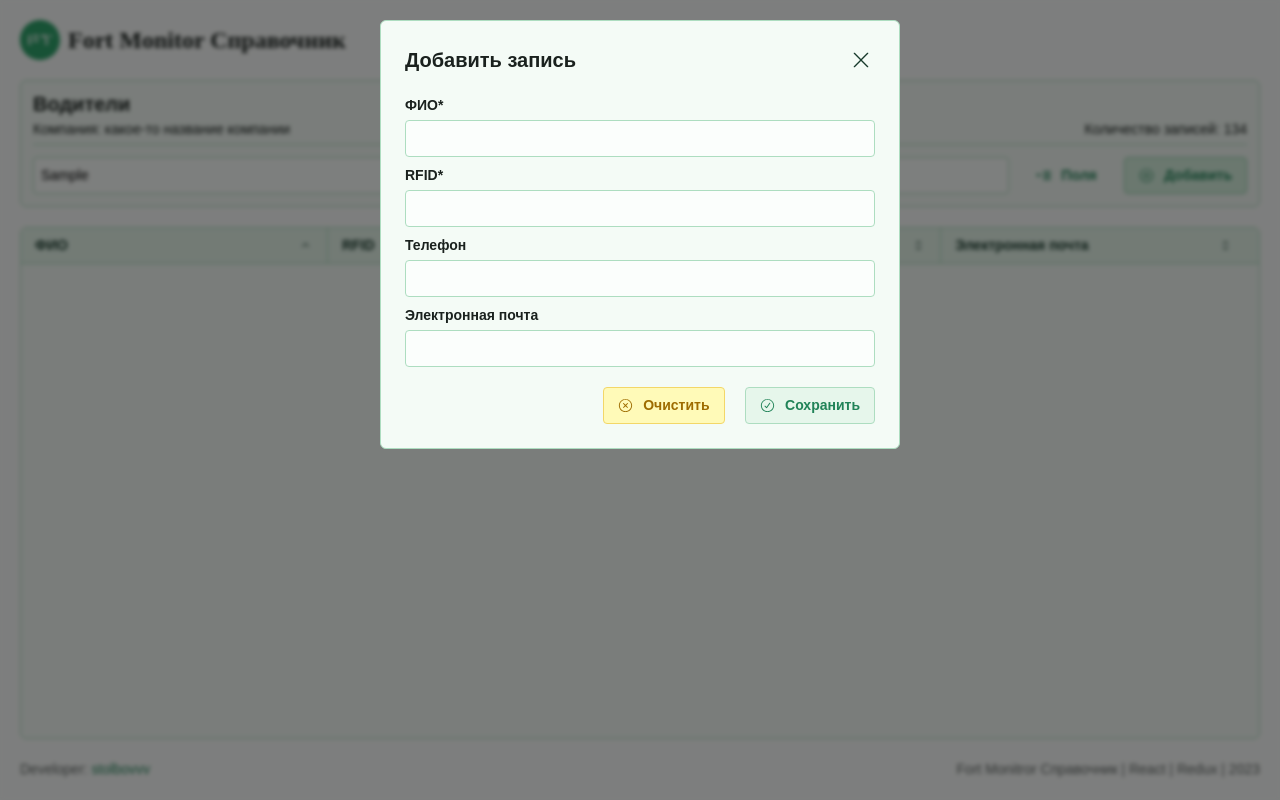
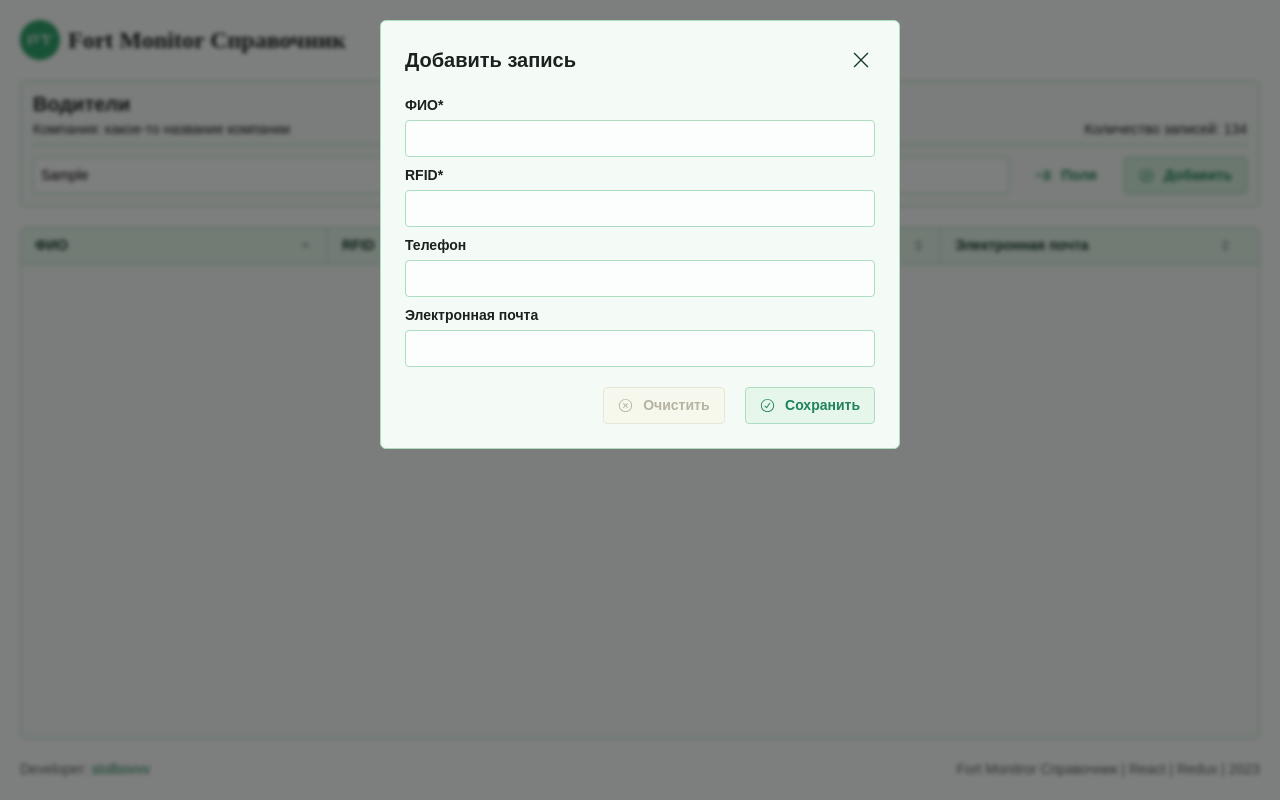
Before and after one commit to stolbovvv/react-table-component, a React (Vite) app: page / in a window 1280 px wide. Both pictures are taken after typing "Sample" into the empty fields and a click on the button "Добавить". Built offline with nearby package versions, Linux system fonts and the light colour scheme.

Commit message:
Update modal

```diff
--- a/src/components/modal/modal.css
+++ b/src/components/modal/modal.css
@@ -130,6 +130,10 @@
   --border-color: var(--yellow-8);
   --background-color: var(--yellow-5);
 }
+.modal__form-button_reset:disabled {
+  opacity: 0.5;
+  filter: grayscale(0.75);
+}
 .modal__form-button_save {
   --color: var(--green-11);
   --border-color: var(--green-6);
--- a/src/components/modal/modal.tsx
+++ b/src/components/modal/modal.tsx
@@ -104,7 +104,12 @@ function Modal() {
                     <span>Удалить</span>
                   </button>
                 )}
-                <button className="modal__form-button modal__form-button_reset" type="button" onClick={handleReset}>
+                <button
+                  className="modal__form-button modal__form-button_reset"
+                  type="button"
+                  onClick={handleReset}
+                  disabled={!modal.isUpdate}
+                >
                   <CrossCircledIcon />
                   <span>{modal.isChange ? 'Отменить' : 'Очистить'}</span>
                 </button>
--- a/src/store/slices/modal.ts
+++ b/src/store/slices/modal.ts
@@ -15,6 +15,7 @@ const initialState: ModalState = {
   currentData: initialDataState,
   isOpen: false,
   isChange: false,
+  isUpdate: false,
   fields: [
     { name: 'name', type: 'text', label: 'ФИО', value: '', required: true },
     { name: 'rfid', type: 'number', label: 'RFID', value: '', required: true },
@@ -47,9 +48,11 @@ export const { actions, reducer } = createSlice({
     },
     changeValue: (state, action: PayloadAction<{ name: keyof TableData; value: string }>) => {
       state.currentData[action.payload.name] = action.payload.value;
+      state.isUpdate = true;
     },
     resetValues: (state) => {
       state.currentData = state.initialData;
+      state.isUpdate = false;
     },
   },
 });
--- a/src/types/modal.ts
+++ b/src/types/modal.ts
@@ -14,6 +14,7 @@ export type ModalState = {
   initialData: TableData;
   currentData: TableData;
   isOpen: boolean;
+  isChange: boolean;
+  isUpdate: boolean;
   fields: ModalField[];
-  isChange: boolean;
 };
```
